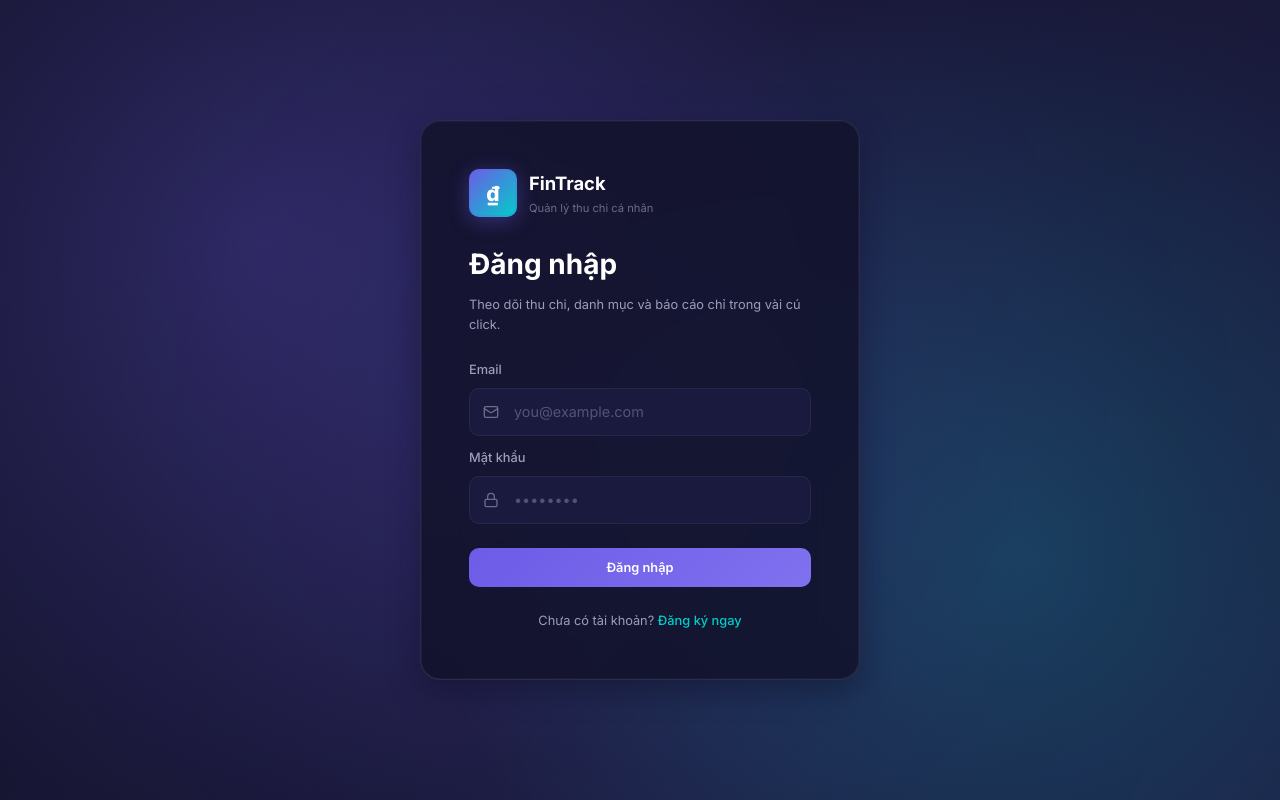
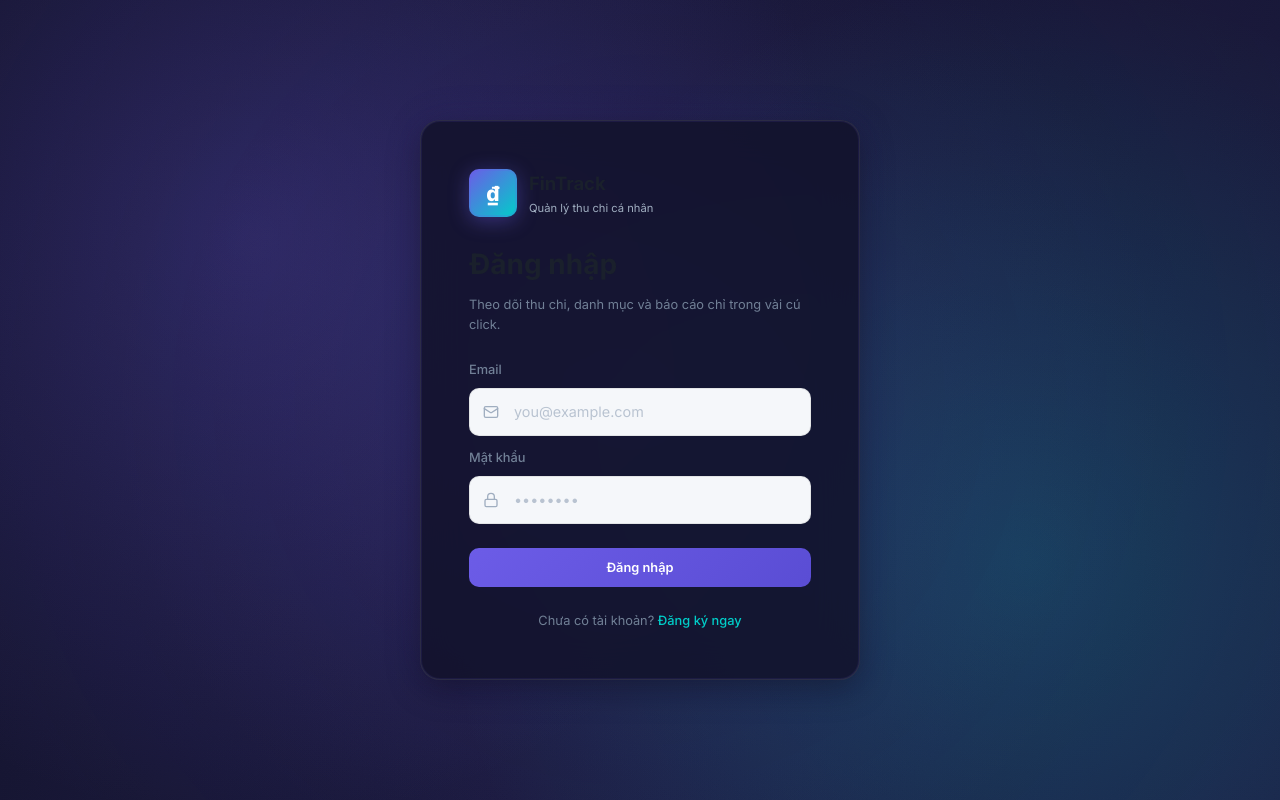
Before and after one commit to HuyTapCode05/quanlythuchi, a React (Vite) app: page /login in a window 1280 px wide. Built offline with nearby package versions, Linux system fonts and the light colour scheme.

Commit message:
Add dark/light theme toggle with system preference detection

```diff
--- a/src/components/Layout/Layout.css
+++ b/src/components/Layout/Layout.css
@@ -23,14 +23,14 @@
     align-items: center;
     justify-content: space-between;
     padding: 0 var(--space-xl);
-    border-bottom: 1px solid rgba(255, 255, 255, 0.08);
-    background: rgba(15, 15, 35, 0.7);
+    border-bottom: 1px solid var(--border-color);
+    background: var(--bg-primary);
     backdrop-filter: blur(20px);
     -webkit-backdrop-filter: blur(20px);
     position: sticky;
     top: 0;
     z-index: 50;
-    box-shadow: 0 2px 16px rgba(0, 0, 0, 0.2);
+    box-shadow: var(--shadow-sm);
 }
 
 .layout__header-left {
@@ -54,6 +54,15 @@
     display: flex;
     align-items: center;
     gap: var(--space-md);
+}
+
+.layout__theme-toggle {
+    transition: all var(--transition-fast);
+}
+
+.layout__theme-toggle:hover {
+    background: var(--bg-input);
+    transform: scale(1.05);
 }
 
 .layout__search {
--- a/src/components/Layout/Layout.jsx
+++ b/src/components/Layout/Layout.jsx
@@ -1,8 +1,9 @@
 import { useRef, useState } from 'react'
 import { Outlet, useLocation, useNavigate } from 'react-router-dom'
-import { Menu, Search, Bell } from 'lucide-react'
+import { Menu, Search, Bell, Sun, Moon, Monitor } from 'lucide-react'
 import Sidebar from './Sidebar'
 import { useAuth } from '../../hooks/useAuth'
+import { useTheme } from '../../hooks/useTheme'
 import './Layout.css'
 
 const pageTitles = {
@@ -15,6 +16,7 @@ export default function Layout({ onExportData, onImportData }) {
     const [collapsed, setCollapsed] = useState(false)
     const [mobileOpen, setMobileOpen] = useState(false)
     const { user, logout } = useAuth()
+    const { theme, toggleTheme } = useTheme()
     const navigate = useNavigate()
     const fileInputRef = useRef(null)
     const location = useLocation()
@@ -79,6 +81,19 @@ export default function Layout({ onExportData, onImportData }) {
                                 className="layout__search-input"
                             />
                         </div>
+                        <button
+                            className="btn-icon btn-ghost layout__theme-toggle"
+                            onClick={toggleTheme}
+                            title={`Theme: ${theme === 'system' ? 'Hệ thống' : theme === 'dark' ? 'Tối' : 'Sáng'}`}
+                        >
+                            {theme === 'system' ? (
+                                <Monitor size={18} />
+                            ) : theme === 'dark' ? (
+                                <Moon size={18} />
+                            ) : (
+                                <Sun size={18} />
+                            )}
+                        </button>
                         {onExportData && (
                             <>
                                 <button
--- /dev/null
+++ b/src/hooks/useTheme.jsx
@@ -0,0 +1,99 @@
+import { createContext, useContext, useEffect, useState } from 'react'
+
+const ThemeContext = createContext(null)
+
+const THEME_KEY = 'fintrack_theme'
+
+const getSystemTheme = () => {
+    if (typeof window !== 'undefined' && window.matchMedia) {
+        return window.matchMedia('(prefers-color-scheme: dark)').matches ? 'dark' : 'light'
+    }
+    return 'dark'
+}
+
+const getStoredTheme = () => {
+    try {
+        return localStorage.getItem(THEME_KEY) || 'system'
+    } catch {
+        return 'system'
+    }
+}
+
+const getEffectiveTheme = (theme) => {
+    if (theme === 'system') {
+        return getSystemTheme()
+    }
+    return theme
+}
+
+export function ThemeProvider({ children }) {
+    const [theme, setTheme] = useState(() => getStoredTheme())
+    const [effectiveTheme, setEffectiveTheme] = useState(() => getEffectiveTheme(getStoredTheme()))
+
+    useEffect(() => {
+        const effective = getEffectiveTheme(theme)
+        setEffectiveTheme(effective)
+
+        // Apply theme to document
+        document.documentElement.setAttribute('data-theme', effective)
+
+        // Save to localStorage
+        try {
+            if (theme === 'system') {
+                localStorage.removeItem(THEME_KEY)
+            } else {
+                localStorage.setItem(THEME_KEY, theme)
+            }
+        } catch (error) {
+            console.error('Failed to save theme:', error)
+        }
+    }, [theme])
+
+    // Listen to system theme changes
+    useEffect(() => {
+        if (theme !== 'system') return
+
+        const mediaQuery = window.matchMedia('(prefers-color-scheme: dark)')
+        const handleChange = (e) => {
+            const newTheme = e.matches ? 'dark' : 'light'
+            setEffectiveTheme(newTheme)
+            document.documentElement.setAttribute('data-theme', newTheme)
+        }
+
+        mediaQuery.addEventListener('change', handleChange)
+        return () => mediaQuery.removeEventListener('change', handleChange)
+    }, [theme])
+
+    const toggleTheme = () => {
+        setTheme(prev => {
+            if (prev === 'dark') return 'light'
+            if (prev === 'light') return 'system'
+            return 'dark'
+        })
+    }
+
+    const setThemeDirect = (newTheme) => {
+        setTheme(newTheme)
+    }
+
+    const value = {
+        theme,
+        effectiveTheme,
+        toggleTheme,
+        setTheme: setThemeDirect
+    }
+
+    return (
+        <ThemeContext.Provider value={value}>
+            {children}
+        </ThemeContext.Provider>
+    )
+}
+
+export const useTheme = () => {
+    const ctx = useContext(ThemeContext)
+    if (!ctx) {
+        throw new Error('useTheme phải được dùng bên trong ThemeProvider')
+    }
+    return ctx
+}
--- a/src/index.css
+++ b/src/index.css
@@ -1,5 +1,6 @@
 /* ===== DESIGN TOKENS ===== */
-:root {
+:root,
+[data-theme="dark"] {
   /* Colors - Dark Theme */
   --bg-primary: #0f0f23;
   --bg-secondary: #1a1a3e;
@@ -29,7 +30,11 @@
 
   --border-color: rgba(255, 255, 255, 0.06);
   --border-color-active: rgba(108, 92, 231, 0.5);
+  --border-hover: rgba(255, 255, 255, 0.1);
   --divider: rgba(255, 255, 255, 0.04);
+
+  --income-color-light: #00d4a3;
+  --expense-color-light: #ff8787;
 
   --danger: #ff4757;
   --warning: #ffa502;
@@ -86,6 +91,55 @@
   --sidebar-width: 260px;
   --sidebar-collapsed: 72px;
   --header-height: 64px;
+}
+
+/* ===== LIGHT THEME ===== */
+[data-theme="light"] {
+  /* Colors - Light Theme */
+  --bg-primary: #f5f7fa;
+  --bg-secondary: #ffffff;
+  --bg-card: #ffffff;
+  --bg-card-hover: #f8f9fb;
+  --bg-sidebar: #ffffff;
+  --bg-input: #f5f7fa;
+  --bg-modal-overlay: rgba(0, 0, 0, 0.4);
+
+  --text-primary: #2d3748;
+  --text-secondary: #718096;
+  --text-muted: #a0aec0;
+  --text-heading: #1a202c;
+
+  --accent-primary: #6c5ce7;
+  --accent-primary-hover: #5a4dd4;
+  --accent-primary-glow: rgba(108, 92, 231, 0.2);
+  --accent-secondary: #00cec9;
+  --accent-secondary-glow: rgba(0, 206, 201, 0.15);
+
+  --income-color: #00b894;
+  --income-bg: rgba(0, 184, 148, 0.1);
+  --income-glow: rgba(0, 184, 148, 0.2);
+  --income-color-light: #00d4a3;
+  --expense-color: #ff6b6b;
+  --expense-bg: rgba(255, 107, 107, 0.1);
+  --expense-glow: rgba(255, 107, 107, 0.2);
+  --expense-color-light: #ff8787;
+
+  --border-color: rgba(0, 0, 0, 0.08);
+  --border-color-active: rgba(108, 92, 231, 0.4);
+  --border-hover: rgba(0, 0, 0, 0.12);
+  --divider: rgba(0, 0, 0, 0.06);
+
+  --danger: #ff4757;
+  --warning: #ffa502;
+  --success: #2ed573;
+  --info: #1e90ff;
+
+  --shadow-sm: 0 2px 8px rgba(0, 0, 0, 0.08);
+  --shadow-md: 0 4px 16px rgba(0, 0, 0, 0.12);
+  --shadow-lg: 0 8px 32px rgba(0, 0, 0, 0.16);
+  --shadow-glow-accent: 0 0 20px var(--accent-primary-glow);
+  --shadow-glow-income: 0 0 16px var(--income-glow);
+  --shadow-glow-expense: 0 0 16px var(--expense-glow);
 }
 
 /* ===== RESET & BASE ===== */
--- a/src/main.jsx
+++ b/src/main.jsx
@@ -4,13 +4,16 @@ import { BrowserRouter } from 'react-router-dom'
 import App from './App.jsx'
 import './index.css'
 import { AuthProvider } from './hooks/useAuth'
+import { ThemeProvider } from './hooks/useTheme'
 
 ReactDOM.createRoot(document.getElementById('root')).render(
     <React.StrictMode>
         <BrowserRouter>
-            <AuthProvider>
-                <App />
-            </AuthProvider>
+            <ThemeProvider>
+                <AuthProvider>
+                    <App />
+                </AuthProvider>
+            </ThemeProvider>
         </BrowserRouter>
     </React.StrictMode>
 )
```
Also changed, not shown: 1 other file (tests, documents, lock files or other folders).
